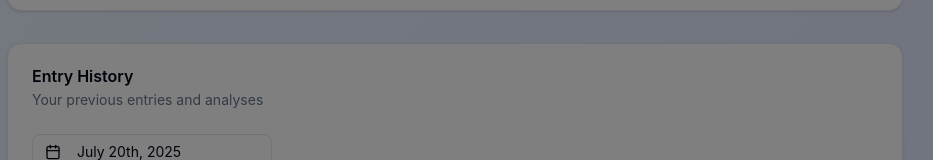
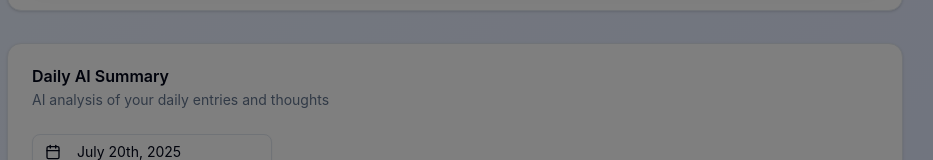
Before and after one commit to MatLish00010/Reflecto, a Next.js app: page /en in a window 1280 px wide. Shown: the part 637-797 px from the top of the page, without its empty margins (185-1118 px from the left). Built offline with nearby package versions, Linux system fonts and the light colour scheme; no server answers.

Commit message:
update daily summary titles and descriptions for localization

```diff
--- a/src/app/[lang]/page.tsx
+++ b/src/app/[lang]/page.tsx
@@ -41,8 +41,10 @@ export default async function Home({
 
       <Card className="mt-8">
         <CardHeader>
-          <CardTitle>{t('history.title')}</CardTitle>
-          <CardDescription>{t('history.description')}</CardDescription>
+          <CardTitle>{t('aiAnalysis.dailySummaryTitle')}</CardTitle>
+          <CardDescription>
+            {t('aiAnalysis.dailySummaryDescription')}
+          </CardDescription>
         </CardHeader>
         <CardContent>
           <HistoryAndSummary />
--- a/src/shared/dictionaries/en.json
+++ b/src/shared/dictionaries/en.json
@@ -65,6 +65,8 @@
     "tryItYourself": "Try it yourself",
     "weeklySummaryTitle": "Weekly AI Analysis",
     "weeklySummaryDescription": "Analysis of your daily summaries for the week",
+    "dailySummaryTitle": "Daily AI Summary",
+    "dailySummaryDescription": "AI analysis of your daily entries and thoughts",
     "insufficientDailySummariesTitle": "Insufficient Daily Summaries",
     "insufficientDailySummariesDescription": "To create a weekly summary, you need to create more than 3 daily summaries for the selected week",
     "dailySummariesCount": "daily summaries created",
--- a/src/shared/dictionaries/ru.json
+++ b/src/shared/dictionaries/ru.json
@@ -65,6 +65,8 @@
     "tryItYourself": "Попробуйте сами",
     "weeklySummaryTitle": "Недельный AI Анализ",
     "weeklySummaryDescription": "Анализ ваших дневных саммари за неделю",
+    "dailySummaryTitle": "Ежедневный AI-анализ",
+    "dailySummaryDescription": "AI-анализ ваших ежедневных записей и мыслей",
     "insufficientDailySummariesTitle": "Недостаточно дневных саммари",
     "insufficientDailySummariesDescription": "Для создания недельного саммари необходимо создать более 3 дневных саммари за выбранную неделю",
     "dailySummariesCount": "дневных саммари создано",
```
